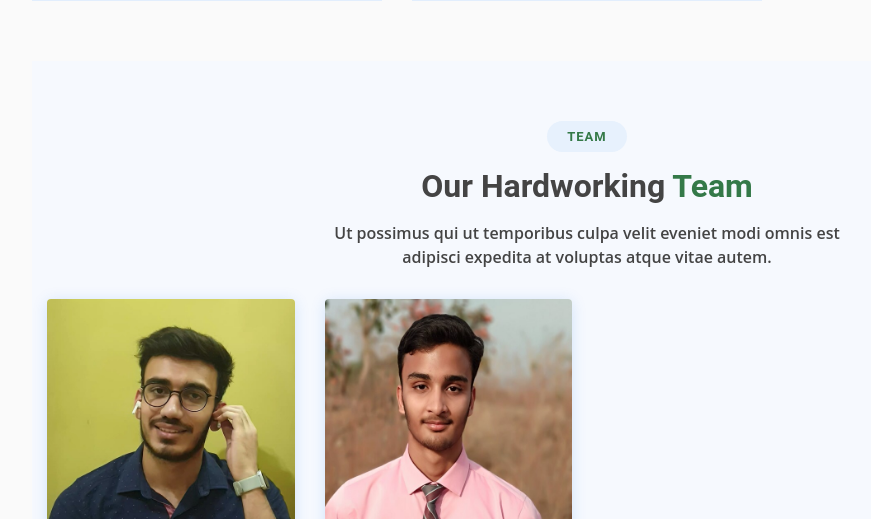
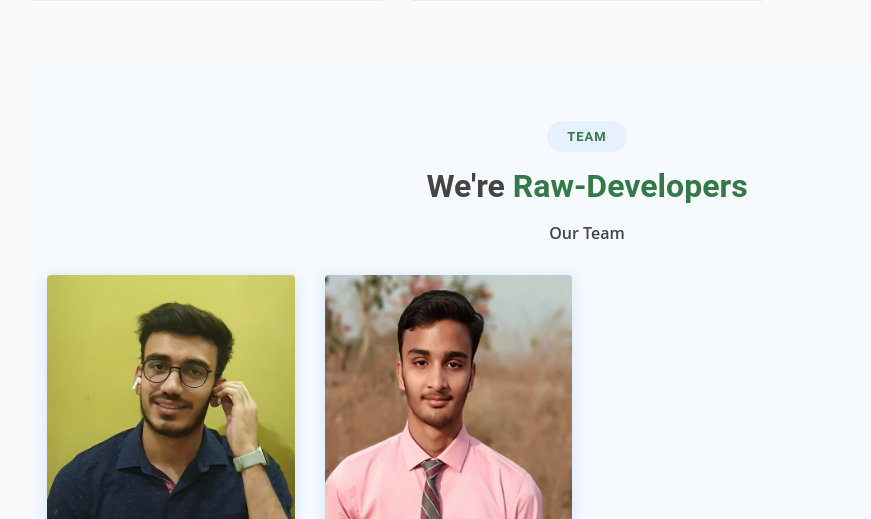
Before and after one commit to Raw-Developers/Work_Blg, a Django app: page / in a window 1280 px wide. Shown: the part 5981-6500 px from the top of the page, without its empty margins (53-924 px from the left). Run offline with Django 3.2, Linux system fonts and the light colour scheme; some libraries are stand-ins or nearby versions.

Commit message:
Final Commit for internal(2)

```diff
--- a/django_project/blog/templates/blog/about.html
+++ b/django_project/blog/templates/blog/about.html
@@ -202,7 +202,7 @@
             <div class="col-lg-4 col-md-6 d-flex align-items-stretch" data-aos="zoom-in" data-aos-delay="100">
               <div class="icon-box">
                 <img src="{% static 'blog/images/goal1.png'%}" class="img-fluid" alt="">
-                <h4><a href="https://hempoint.cz/en/hemp-and-the-u-n-2030-agenda-for-sustainable-development/"target="_blank">Goal 1</a></h4>
+                <h4><a href="https://hempoint.cz/en/hemp-and-the-u-n-2030-agenda-for-sustainable-development/" target="_blank">Goal 1</a></h4>
 
               </div>
             </div>
@@ -354,8 +354,8 @@
 
           <div class="section-title">
             <h2>Team</h2>
-            <h3>Our Hardworking <span>Team</span></h3>
-            <p>Ut possimus qui ut temporibus culpa velit eveniet modi omnis est adipisci expedita at voluptas atque vitae autem.</p>
+            <h3>We're <span>Raw-Developers</span></h3>
+            <p>Our Team</p>
           </div>
 
           <div class="row">
```
